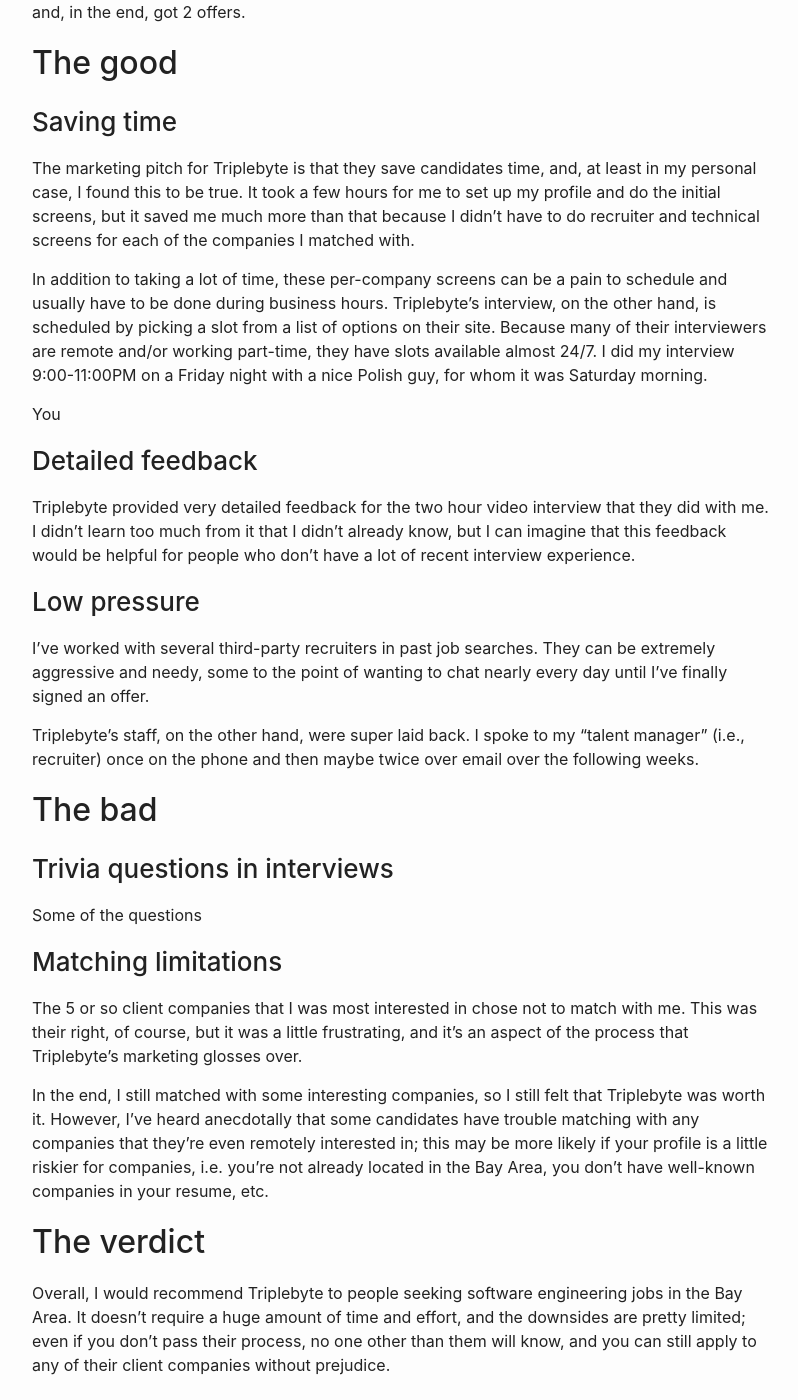
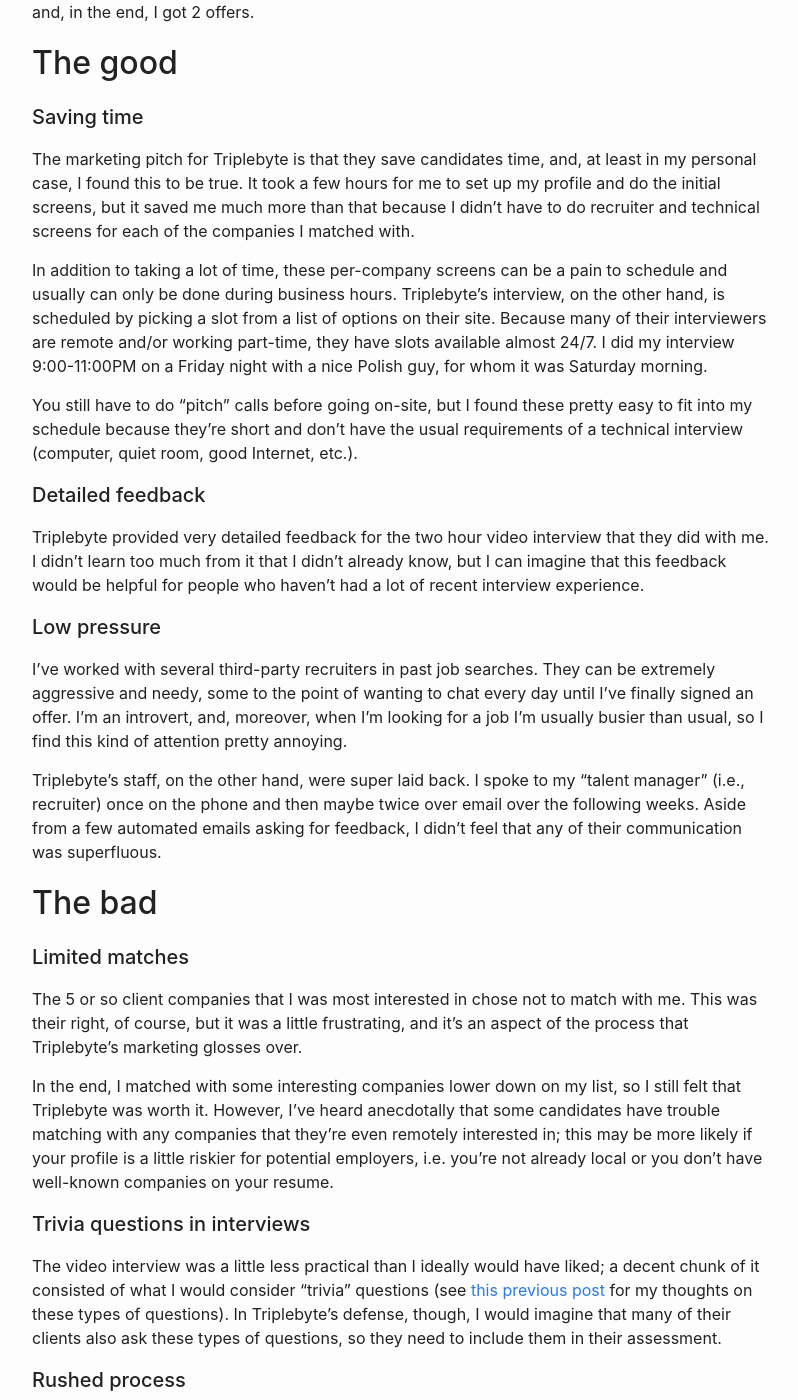
Before and after one commit to yolken/yolken-blog, a Jekyll site: the page built from site/_posts/2019-08-31-triplebyte-review.md, in a window 1280 px wide and 1400 px high, scrolled down 1436 px. Shown: the whole window, without its empty margins (238-1036 px from the left). Built offline with Jekyll 4.4.1, drawn with Linux system fonts in a browser that asks for light colours; some of the changed text lies outside the part shown.

Commit message:
Keep working on Triplebyte post

```diff
--- a/site/_posts/2019-08-31-triplebyte-review.md
+++ b/site/_posts/2019-08-31-triplebyte-review.md
@@ -1,28 +1,30 @@
 ---
 layout: post
-title:  "The rules for better coding interviews"
+title:  "Interviewing with Triplebyte"
 date:   2019-08-31 16:23:00 -0700
 categories: interviewing
 excerpt: |
-    Blah blah blah
+    In my most recent job search, I used a service called
+    Triplebyte to connect with potential employers. I wanted to share my thoughts
+    in case others are considering using their services to find a job.
 ---
 
 In my most recent job search, I used a service called
 [Triplebyte](https://triplebyte.com/) to connect with potential employers.
-Triplebyte basically plays the role of a third-party recruiter- it matches
-you with jobs at client companies with whom it has signed explicit
-solicitation agreements. If a candidate is brought in by the recruiter
-and ends up signing an offer with a client, the client pays a certain
-percentage of the the candidate's first year salary (typically 25%) as a fee.
+Triplebyte basically plays the role of a third-party recruiter- it signs
+solicitation agreements with clients (i.e., companies) and then matches
+candidates with open jobs at these companies. If a candidate brought in by the
+recruiter ends up signing an offer with a client, the client pays a certain
+percentage of the the candidate's first year salary as a fee.
 
-Unlike traditional third-party recruiters, who really just connect you
-with their clients' own recruiters, Triplebyte actually does some of the
+Unlike traditional third-party recruiters, who usually just pass you off
+to their clients' own recruiters, Triplebyte actually does some of the
 technical screening itself. It also uses technology (i.e., a slick web site)
-to handle a lot of the logistics around sending messages back and forth,
+to handle the logistics around sending messages back and forth,
 scheduling calls, collecting feedback, etc.
 
-In the end, I decided to accept an offer for a job that I found through
-another source. However, I had an interesting experience with Triplebyte, and
+In the end, I decided to accept a job that I found through a non-Triplebyte
+source. However, I had an interesting experience with Triplebyte, and
 I wanted to share my thoughts in case others are considering using their
 services.
 
@@ -70,11 +72,11 @@ charge at least 25% of the candidate's first year salary.
 After making it through the multiple-choice screen and video interview, I was shown
 around 50 companies that met my criteria (in San Francisco, 100+ employees).
 Around 20 expressed interest in me, and I did pitch calls with 8 of them. 7 of
-these invited me on-site, I did 2 on-sites, and, in the end, got 2 offers.
+these invited me on-site, I did 2 on-sites, and, in the end, I got 2 offers.
 
 ## The good
 
-### Saving time
+#### Saving time
 
 The marketing pitch for Triplebyte is that they save candidates time, and, at least
 in my personal case, I found this to be true. It took a few hours for me
@@ -83,53 +85,78 @@ than that because I didn't have to do recruiter and technical screens for
 each of the companies I matched with.
 
 In addition to taking a lot of time, these per-company screens can be a pain to
-schedule and usually have to be done during business hours. Triplebyte's interview,
+schedule and usually can only be done during business hours. Triplebyte's interview,
 on the other hand, is scheduled by picking a slot from a list of options
 on their site. Because many of their interviewers are remote and/or working part-time,
 they have slots available almost 24/7. I did my interview 9:00-11:00PM on a Friday night
 with a nice Polish guy, for whom it was Saturday morning.
 
-You
+You still have to do "pitch" calls before going on-site, but I found these
+pretty easy to fit into my schedule because they're short and don't have the usual
+requirements of a technical interview (computer, quiet room, good Internet, etc.).
 
-### Detailed feedback
+#### Detailed feedback
 
 Triplebyte provided very detailed feedback for the two hour video
 interview that they did with me. I didn't learn too much from it that
 I didn't already know, but I can imagine that this feedback would be helpful
-for people who don't have a lot of recent interview experience.
+for people who haven't had a lot of recent interview experience.
 
-### Low pressure
+#### Low pressure
 
 I've worked with several third-party recruiters in past job searches. They can be
-extremely aggressive and needy, some to the point of wanting to chat nearly every day
-until I've finally signed an offer.
+extremely aggressive and needy, some to the point of wanting to chat every day
+until I've finally signed an offer. I'm an introvert, and, moreover, when I'm
+looking for a job I'm usually busier than usual, so I find this kind of
+attention pretty annoying.
 
 Triplebyte's staff, on the other hand, were super laid back. I spoke to my "talent
 manager" (i.e., recruiter) once on the phone and then maybe twice over
-email over the following weeks.
+email over the following weeks. Aside from a few automated emails asking for
+feedback, I didn't feel that any of their communication was superfluous.
 
 ## The bad
 
-### Trivia questions in interviews
-
-Some of the questions
-
-### Matching limitations
+#### Limited matches
 
 The 5 or so client companies that I was most interested in chose not to match
 with me. This was their right, of course, but it was a little frustrating, and
 it's an aspect of the process that Triplebyte's marketing glosses over.
 
-In the end, I still matched with some interesting companies, so I still felt
-that Triplebyte was worth it. However, I've heard anecdotally that some candidates
-have trouble matching with any companies that they're even remotely interested in;
-this may be more likely if your profile is a little riskier for companies, i.e.
-you're not already located in the Bay Area, you don't have well-known companies in
-your resume, etc.
+In the end, I matched with some interesting companies lower down on my list, so I
+still felt that Triplebyte was worth it. However, I've heard anecdotally that some
+candidates have trouble matching with any companies that they're even remotely
+interested in; this may be more likely if your profile is a little riskier for
+potential employers, i.e. you're not already local or you don't have well-known companies
+on your resume.
+
+#### Trivia questions in interviews
+
+The video interview was a little less practical than I ideally would have liked;
+a decent chunk of it consisted of what I would consider "trivia" questions
+(see [this previous post](/blog/rules-for-better-interviews) for my thoughts on these
+types of questions). In Triplebyte's defense, though, I would imagine that many
+of their clients also ask these types of questions, so they need to include them
+in their assessment.
+
+#### Rushed process
+
+Triplebyte's process is designed to be fast; your profile is only "live" for a week,
+and, because you skip the technical screens, you have to make a decision about whether
+to go on-site quickly and with less information than you'd typically have at this stage in the
+process. This is great for people who have lots of free time (e.g., because they're not currently
+working) and want to do lots of on-sites, but for people like me who are already working
+and want to be more deliberate, it can make it hard to know whether a role is a good match.
+
+One thing I did with one of the companies I matched with but was feeling on-the-fence about was to
+arrange an office visit and casual lunch with the hiring manager after the pitch call. This helped
+me to decide that the role wasn't the best fit, which saved both me and the company a lot of time.
+It would be nice if Triplebyte facilitated these kind of pre-on-site, casual meetings for
+candidates who can't spend two weeks doing on-sites.
 
 ## The verdict
 
 Overall, I would recommend Triplebyte to people seeking software engineering jobs
 in the Bay Area. It doesn't require a huge amount of time and effort, and the downsides
-are pretty limited; even if you don't pass their process, no one other than them
-will know, and you can still apply to any of their client companies without prejudice.
+are pretty limited; even if you don't pass their process, you'll get some practice (with detailed
+feedback), and you can still apply to their client companies directly.
```
Also changed, not shown: other parts of site/_posts/2019-08-31-triplebyte-review.md (+1 -1 lines).
